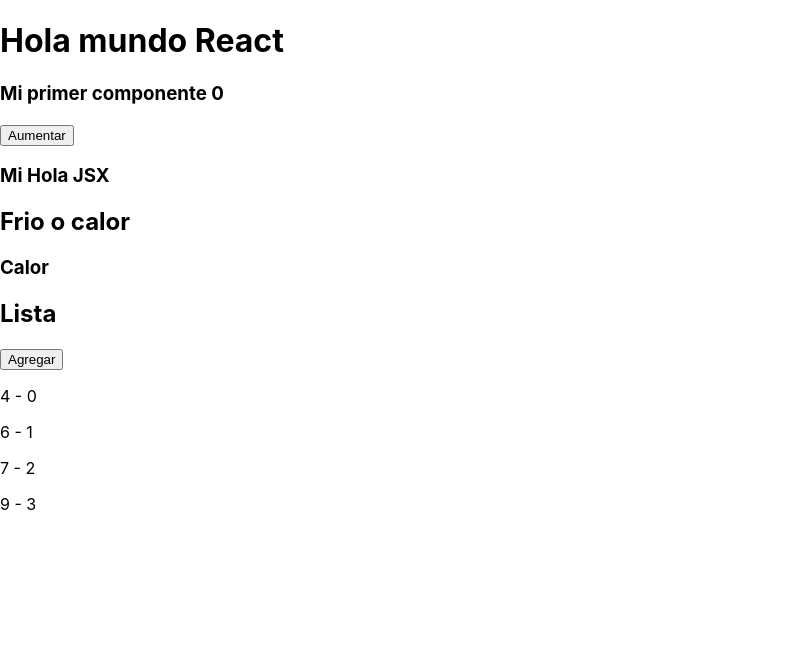
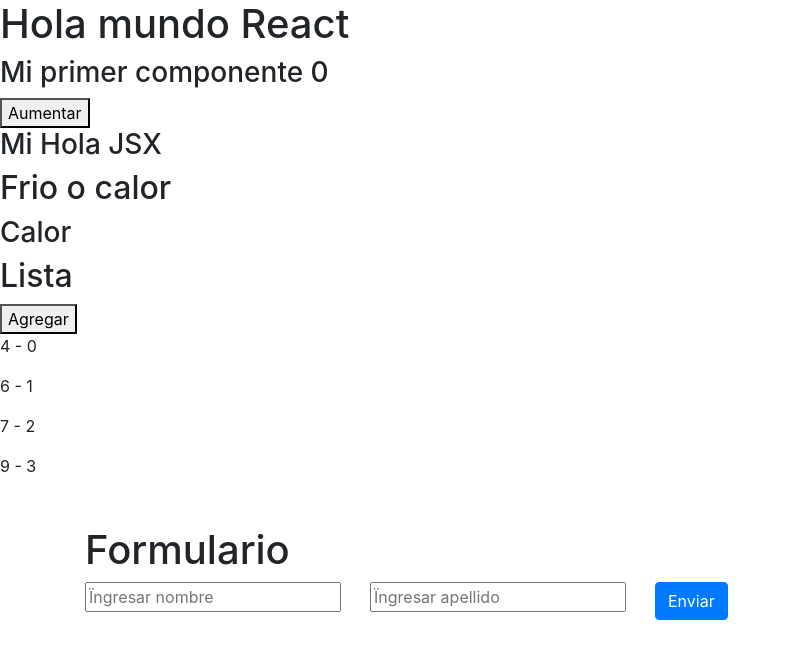
Before and after one commit to vctrtello1/React, a React (Create React App) app: page / in a window 1280 px wide. Shown: the top 658 px of the page, without its empty margins (0-791 px from the left). Built offline with nearby package versions, Linux system fonts and the light colour scheme.

Commit message:
uso de formularios con Hooks

```diff
--- a/public/index.html
+++ b/public/index.html
@@ -24,6 +24,8 @@
       work correctly both with client-side routing and a non-root public URL.
       Learn how to configure a non-root public URL by running `npm run build`.
     -->
+    <link rel="stylesheet" href="https://cdn.jsdelivr.net/npm/bootstrap@4.5.3/dist/css/bootstrap.min.css"
+      integrity="sha384-TX8t27EcRE3e/ihU7zmQxVncDAy5uIKz4rEkgIXeMed4M0jlfIDPvg6uqKI2xXr2" crossorigin="anonymous">
     <title>React App</title>
   </head>
   <body>
--- a/src/App.js
+++ b/src/App.js
@@ -2,6 +2,7 @@
 import Jsx from './components/jsx'
 import TemperaturaJsx from './components/temperatura'
 import Lista from './components/lista'
+import Formulario from './components/formulario'
 
 function App() {
   return (
@@ -11,6 +12,10 @@
       <Jsx />
       <TemperaturaJsx />
       <Lista />
+      <div className="container mt-5">
+        <Formulario />
+      </div>
+
     </div>
   );
 }
--- /dev/null
+++ b/src/components/formulario.js
@@ -0,0 +1,49 @@
+import { Fragment, useState } from 'react';
+
+const Formulario = () => {
+
+    const [Datos, setDatos] = useState({
+        nombre: '',
+        apellido: ''
+    })
+
+    const handleInputChange = (event) =>{
+        setDatos({
+            ...Datos,
+            [event.target.name]: event.target.value
+        })
+
+    }
+
+    return (
+        <Fragment>
+            <h1>Formulario</h1>
+            <form className="row">
+                <div className="col-md-3">
+                    <input
+                        placeholder="Ïngresar nombre"
+                        className="form_control"
+                        type="text"
+                        name="nombre"
+                        onChange={handleInputChange}
+                    ></input>
+                </div>
+                <div className="col-md-3">
+                    <input
+                        placeholder="Ïngresar apellido"
+                        className="form_control"
+                        type="text"
+                        name="apellido"
+                        onChange={handleInputChange}
+                    ></input>
+                </div>
+                <div className="col-md-3">
+                    <button className="btn btn-primary" type="submit">Enviar</button>
+                </div>
+            </form>
+            <h3>{Datos.nombre} {Datos.apellido}</h3>
+        </Fragment>
+    );
+}
+
+export default Formulario;
```
Also changed, not shown: 1 other file (tests, documents, lock files or other folders).
